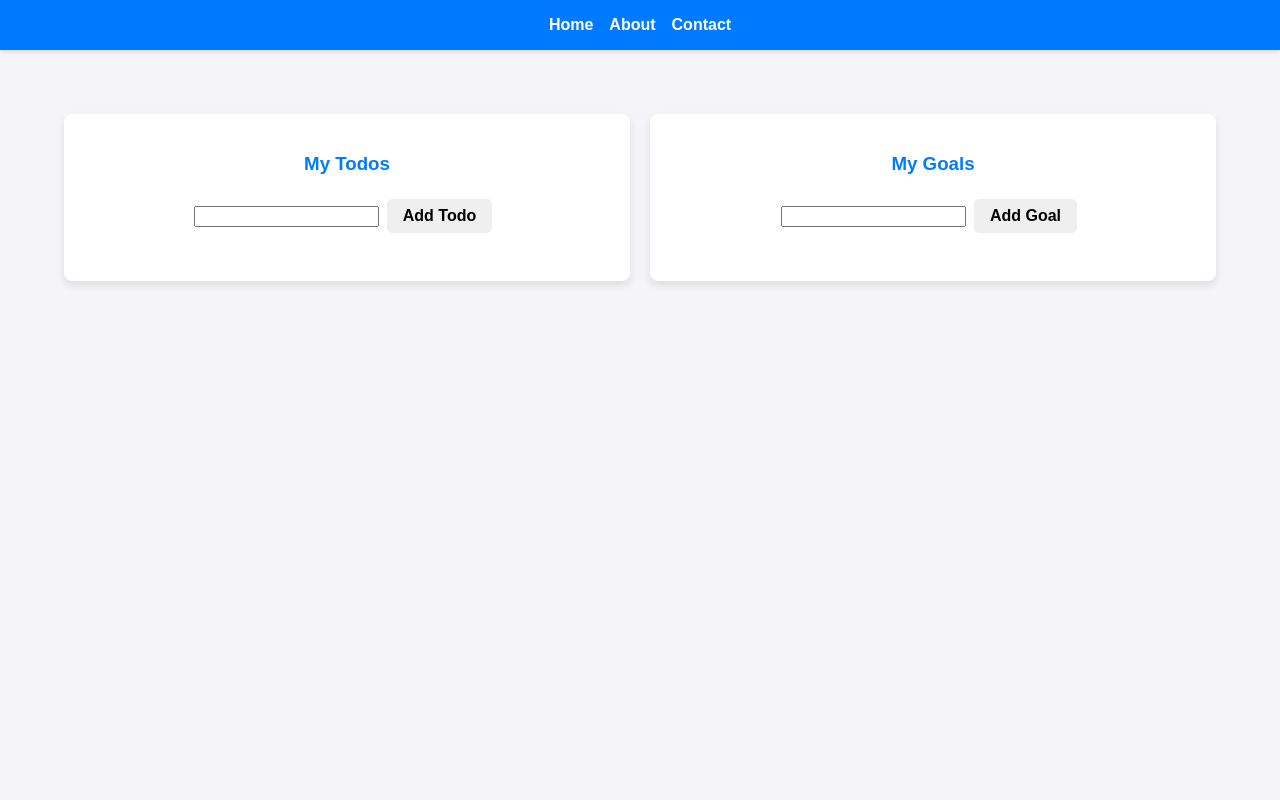
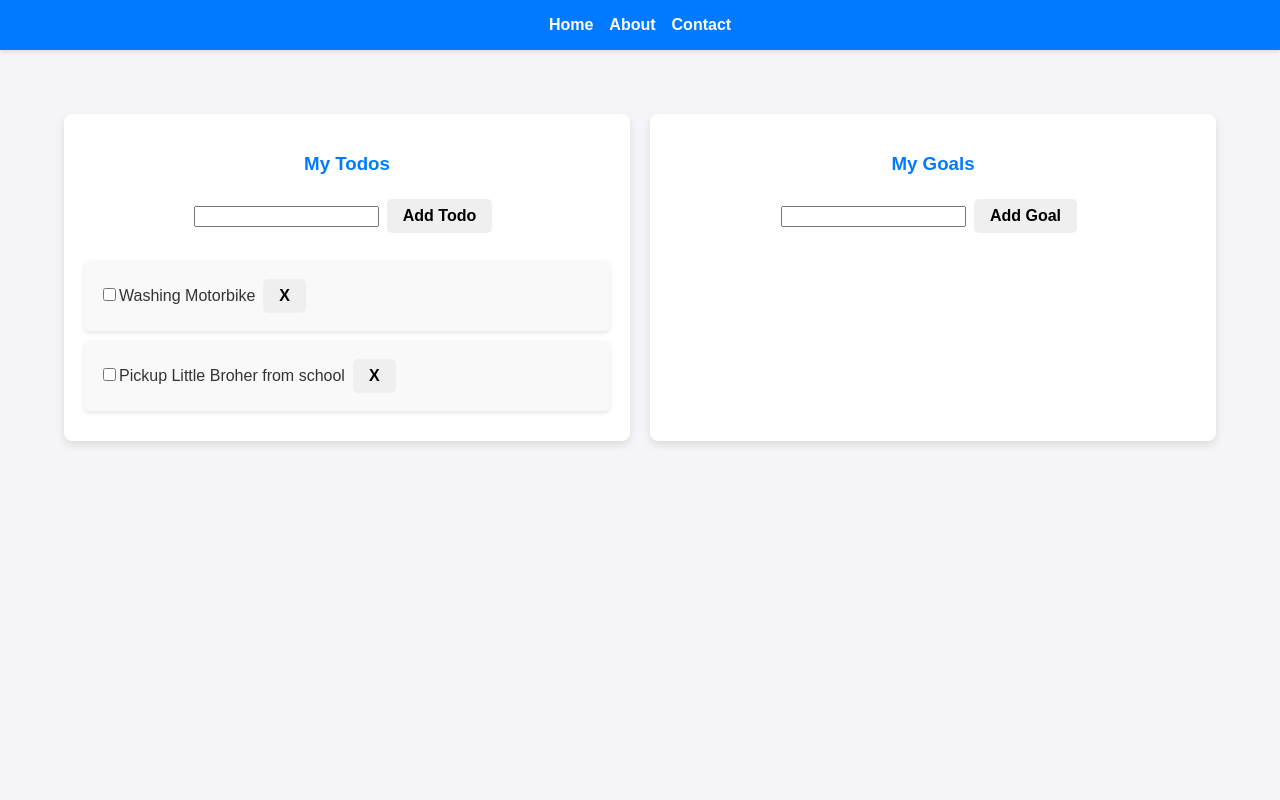
Before and after one commit to rizalsuryana/Become-a-React-Web-Developer-Expert, a React (Vite) app: page /redux in a window 1280 px wide. Shown: the top 800 px of the page. Built offline with nearby package versions, Linux system fonts and the light colour scheme.

Commit message:
async action

```diff
--- a/src/exercise-list/3-redux-exercise/data/mockAPI.js
+++ b/src/exercise-list/3-redux-exercise/data/mockAPI.js
@@ -1,14 +1,257 @@
-const mockAPI = (()=> {
+const mockAPI = (() => {
+    const getTodosFromStorage = () => { // <-- Dideklarasikan terlebih dahulu
+        const todos = localStorage.getItem('todos');
+        if (!todos) {
+            return null;
+        }
+        return JSON.parse(todos);
+    };
+
+    const getGoalsFromStorage = () => { // <-- Dideklarasikan terlebih dahulu
+        const goals = localStorage.getItem('goals');
+        if (!goals) {
+            return null;
+        }
+        return JSON.parse(goals);
+    };
+
     let todos = getTodosFromStorage() || [
-        {
-            id      : 'todo-odo-1664268511621',
-            text    : 'Wash Motorbike',
+        {   id: 'todo-1664268511621',
+            text: 'Washing Motorbike',
             complete: false
         },
-        {
-            id      : 'todo-1664268553422',
-            text    : 'Pickup litle brother from school',
-            complete: true
+        {   id: 'todo-1664268553422',
+            text: 'Pickup Little Broher from school',
+            complete: false
+
         }
-    ]
-})
+    ];
+
+    let goals = getGoalsFromStorage() || [
+        {   id: 'goal-1664268511621',
+            text: 'Belajar React'
+
+        },
+        {   id: 'goal-1664268511622',
+            text: 'Belajar Redux'
+
+        }
+    ];
+
+    const saveTodosToStorage = () => {
+        localStorage.setItem('todos', JSON.stringify(todos));
+
+    };
+    const saveGoalsToStorage = () => {
+        localStorage.setItem('goals', JSON.stringify(goals));
+
+    };
+
+    const mockRequest = (action) => new Promise((resolve) => setTimeout(() => resolve(action()), 1000));
+
+    const addTodo = (text) => mockRequest(() => {
+        const newTodo = { id: `todo-${+new Date()}`, text, complete: false };
+        todos = [...todos, newTodo];
+        saveTodosToStorage();
+        return newTodo;
+    });
+
+    const getTodos = () => mockRequest(() => JSON.parse(JSON.stringify(todos)));
+    const deleteTodo = (id) => mockRequest(() => {
+        const todoToBeDeleted = todos.find((todo) => todo.id === id);
+        if (todoToBeDeleted.complete) {
+            todos = todos.filter((todo) => todo.id !== id);
+            saveTodosToStorage();
+        }
+    });
+
+    const toggleTodo = (id) => mockRequest(() => {
+        todos = todos.map((todo) => {
+            if (todo.id === id) {
+                return { ...todo, complete: !todo.complete };
+            }
+            return todo;
+        });
+        saveTodosToStorage();
+    });
+
+    const addGoal = (text) => mockRequest(() => {
+        const newGoal = { id: `goal-${+new Date()}`, text };
+        goals = [...goals, newGoal];
+        saveGoalsToStorage();
+        return newGoal;
+    });
+
+    const getGoals = () => mockRequest(() => JSON.parse(JSON.stringify(goals)));
+    const deleteGoal = (id) => mockRequest(() => {
+        goals = goals.filter((goal) => goal.id !== id);
+        saveGoalsToStorage();
+    });
+
+return {
+        addTodo,
+        getTodos,
+        deleteTodo,
+        toggleTodo,
+        addGoal,
+        getGoals,
+        deleteGoal
+        };
+})();
+
+export default mockAPI;
+
+
+
+// Versi non arrow func
+/**
+const mockAPI = (() => {
+    let todos = getTodosFromStorage() || [
+      {
+        id: 'todo-1664268511621',
+        text: 'Mencuci sepeda motor',
+        complete: false
+      },
+      {
+        id: 'todo-1664268553422',
+        text: 'Menjemput adik sekolah',
+        complete: false
+      }
+    ];
+
+    let goals = getGoalsFromStorage() || [
+      {
+        id: 'goal-1664268511621',
+        text: 'Belajar React'
+      },
+      {
+        id: 'goal-1664268511622',
+        text: 'Belajar Redux'
+      }
+    ];
+
+    function saveTodosToStorage() {
+      localStorage.setItem('todos', JSON.stringify(todos));
+    }
+
+    function saveGoalsToStorage() {
+      localStorage.setItem('goals', JSON.stringify(goals));
+    }
+
+    function getTodosFromStorage() {
+      const todos = localStorage.getItem('todos');
+
+      if (!todos) {
+        return null;
+      }
+
+      return JSON.parse(todos);
+    }
+
+    function getGoalsFromStorage() {
+      const goals = localStorage.getItem('goals');
+
+      if (!goals) {
+        return null;
+      }
+
+      return JSON.parse(goals);
+    }
+
+    function mockRequest(action) {
+      return new Promise((resolve) => {
+        setTimeout(() => {
+          resolve(action());
+        }, 1000);
+      });
+    }
+
+    function addTodo(text) {
+      return mockRequest(() => {
+        const newTodo = {
+          id: `todo-${+new Date()}`,
+          text,
+          complete: false
+        };
+
+        todos = [...todos, newTodo];
+
+        saveTodosToStorage();
+
+        return newTodo;
+      });
+    }
+
+    function getTodos() {
+      return mockRequest(() => {
+        return JSON.parse(JSON.stringify(todos));
+      });
+    }
+
+    function deleteTodo(id) {
+      return mockRequest(() => {
+        const todoToBeDeleted = todos.find((todo) => todo.id === id);
+
+        if (todoToBeDeleted.complete) {
+          todos = todos.filter((todo) => todo.id !== id);
+          saveTodosToStorage();
+        }
+      });
+    }
+
+    function toggleTodo(id) {
+      return mockRequest(() => {
+        todos = todos.map((todo) => {
+          if (todo.id === id) {
+            return { ...todo, complete: !todo.complete };
+          }
+
+          return todo;
+        });
+
+        saveTodosToStorage();
+      });
+    }
+
+    function addGoal(text) {
+      return mockRequest(() => {
+        const newGoal = {
+          id: `goal-${+new Date()}`,
+          text
+        };
+
+        goals = [...goals, newGoal];
+
+        saveGoalsToStorage();
+
+        return newGoal;
+      });
+    }
+
+    function getGoals() {
+      return mockRequest(() => {
+        return JSON.parse(JSON.stringify(goals));
+      });
+    }
+
+    function deleteGoal(id) {
+      return mockRequest(() => {
+        goals = goals.filter((goal) => goal.id !== id);
+        saveGoalsToStorage();
+      });
+    }
+
+    return {
+      addTodo,
+      getTodos,
+      deleteTodo,
+      toggleTodo,
+      addGoal,
+      getGoals,
+      deleteGoal
+    };
+  })();
+
+  export default mockAPI;
+
+  */
--- a/src/exercise-list/3-redux-exercise/redux-components/TodoList.jsx
+++ b/src/exercise-list/3-redux-exercise/redux-components/TodoList.jsx
@@ -1,31 +1,39 @@
 import { useSelector, useDispatch } from 'react-redux';
-import { addTodoActionCreator, deleteTodoActionCreator, toggleTodoActionCreator} from '../states/todos/action';
+import { addTodoActionCreator, asyncaddTodo, asyncDeleteTodo, asyncReceiveTodos, asyncToggleTodo, deleteTodoActionCreator, toggleTodoActionCreator} from '../states/todos/action';
 import TodoInput from './TodoInput';
 import TodoItem from './TodoItem';
+import { useEffect } from 'react';
 
 const TodoList = () => {
   const todos = useSelector((states) => states.todos); // TODO: Get todos from store;
   const dispatch = useDispatch();
 
+
+  // API
+  useEffect (() => {
+    dispatch(asyncReceiveTodos());
+  }, [dispatch]);
+
   const onAddTodo = (text) => {
     // TODO: dispatch action ADD_TODO
-    const id = `todo-${+new Date()}`;
-    dispatch(
-      addTodoActionCreator({
-        id,
-        text
-      })
-    );
+    // const id = `todo-${+new Date()}`;
+    // dispatch(
+    //   addTodoActionCreator({
+    //     id,
+    //     text
+    //   })
+    // );
+    dispatch(asyncaddTodo(text));
   }
 
   const onToggleTodo = (id) => {
     // TODO: dispatch action TOGGLE_TODO
-    dispatch(toggleTodoActionCreator(id));
+    dispatch(asyncToggleTodo(id));
   }
 
   const onDeleteTodo = (id) => {
     // TODO: dispatch action DELETE_TODO
-    dispatch(deleteTodoActionCreator(id));
+    dispatch(asyncDeleteTodo(id));
   }
 
   return (
--- a/src/exercise-list/3-redux-exercise/states/index.js
+++ b/src/exercise-list/3-redux-exercise/states/index.js
@@ -1,7 +1,7 @@
 import { applyMiddleware, createStore } from "redux";
-import { todoDeletionCheck } from "./middlewares";
+import { todoDeletionCheck, thunk } from "./middlewares";
 import rootReducer from "./rootReducer";
 
-const store = createStore(rootReducer, applyMiddleware(todoDeletionCheck));
+const store = createStore(rootReducer, applyMiddleware(todoDeletionCheck, thunk));
 
 export {store};
--- a/src/exercise-list/3-redux-exercise/states/middlewares.js
+++ b/src/exercise-list/3-redux-exercise/states/middlewares.js
@@ -15,4 +15,17 @@ const todoDeletionCheck = (store) => {
 }
 
 
-export {todoDeletionCheck};
+// thunk middle ware for thunk func
+
+const thunk = (store) => {
+    return (next) => (action) => {
+        if (typeof action === 'function') {
+            return action(store.dispatch, store.getState);
+        }
+
+        return next(action);
+    };
+}
+
+
+export {todoDeletionCheck, thunk};
--- a/src/exercise-list/3-redux-exercise/states/todos/action.js
+++ b/src/exercise-list/3-redux-exercise/states/todos/action.js
@@ -1,3 +1,5 @@
+import mockAPI from "../../data/mockAPI";
+
 const addTodoActionCreator = ({ id, text }) => {
     return {
       type: 'ADD_TODO',
@@ -27,4 +29,55 @@ const toggleTodoActionCreator = (id) => {
     };
 }
 
-  export {addTodoActionCreator, deleteTodoActionCreator, toggleTodoActionCreator }
+// new for api
+
+const receiveTodosActionCreator = (todos) => {
+  return{
+    type: 'RECEIVE_TODOS',
+    payload: {
+      todos
+    }
+  };
+}
+
+const asyncReceiveTodos = () => {
+  return async (dispatch) => {
+    const todos = await mockAPI.getTodos();
+    dispatch(receiveTodosActionCreator(todos));
+  }
+}
+
+const asyncaddTodo = (text) => {
+  return async (dispatch) => {
+    const {id} = await mockAPI.addTodo(text);
+    dispatch(addTodoActionCreator({ id, text }));
+  };
+}
+
+const asyncDeleteTodo = (id) => {
+  return async (dispatch) => {
+    await mockAPI.deleteTodo(id);
+    dispatch(deleteTodoActionCreator(id));
+  };
+}
+
+const asyncToggleTodo = (id) => {
+  return async (dispatch) => {
+    await mockAPI.toggleTodo(id);
+    dispatch(toggleTodoActionCreator(id));
+
+  }
+}
+
+
+
+  export {
+        addTodoActionCreator,
+        deleteTodoActionCreator,
+        toggleTodoActionCreator,
+        receiveTodosActionCreator,
+        asyncReceiveTodos,
+        asyncaddTodo,
+        asyncDeleteTodo,
+        asyncToggleTodo
+        }
--- a/src/exercise-list/3-redux-exercise/states/todos/reducer.js
+++ b/src/exercise-list/3-redux-exercise/states/todos/reducer.js
@@ -17,6 +17,10 @@ const todosReducer = (todos = [], action = {}) => {
         });
       }
 
+      if (action.type === 'RECEIVE_TODOS') {
+        return action.payload.todos;
+      }
+
     return todos;
   }
 
```
